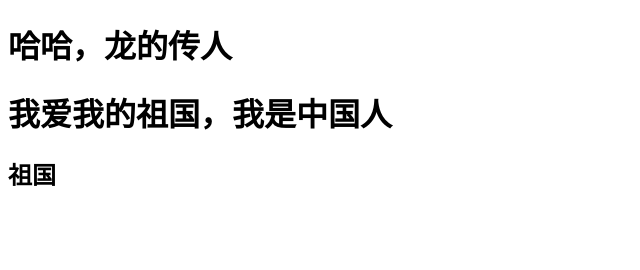
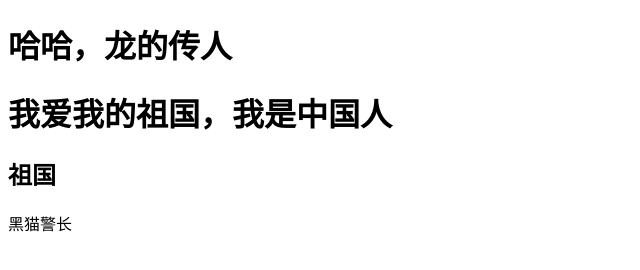
Before and after one commit to anqila89757/hhzproject, a plain HTML site: page index.html in a window 1280 px wide. Shown: the whole page, without its empty margins (0-640 px from the left). Drawn offline with Linux system fonts and the light colour scheme.

Commit message:
第二次修代码

```diff
--- a/index.html
+++ b/index.html
@@ -12,6 +12,7 @@
     <h1>哈哈，龙的传人</h1>
     <h1>我爱我的祖国，我是中国人</h1>
     <h2>祖国</h2>
+    <p>黑猫警长</p>
 </body>
 
 </html>
```
